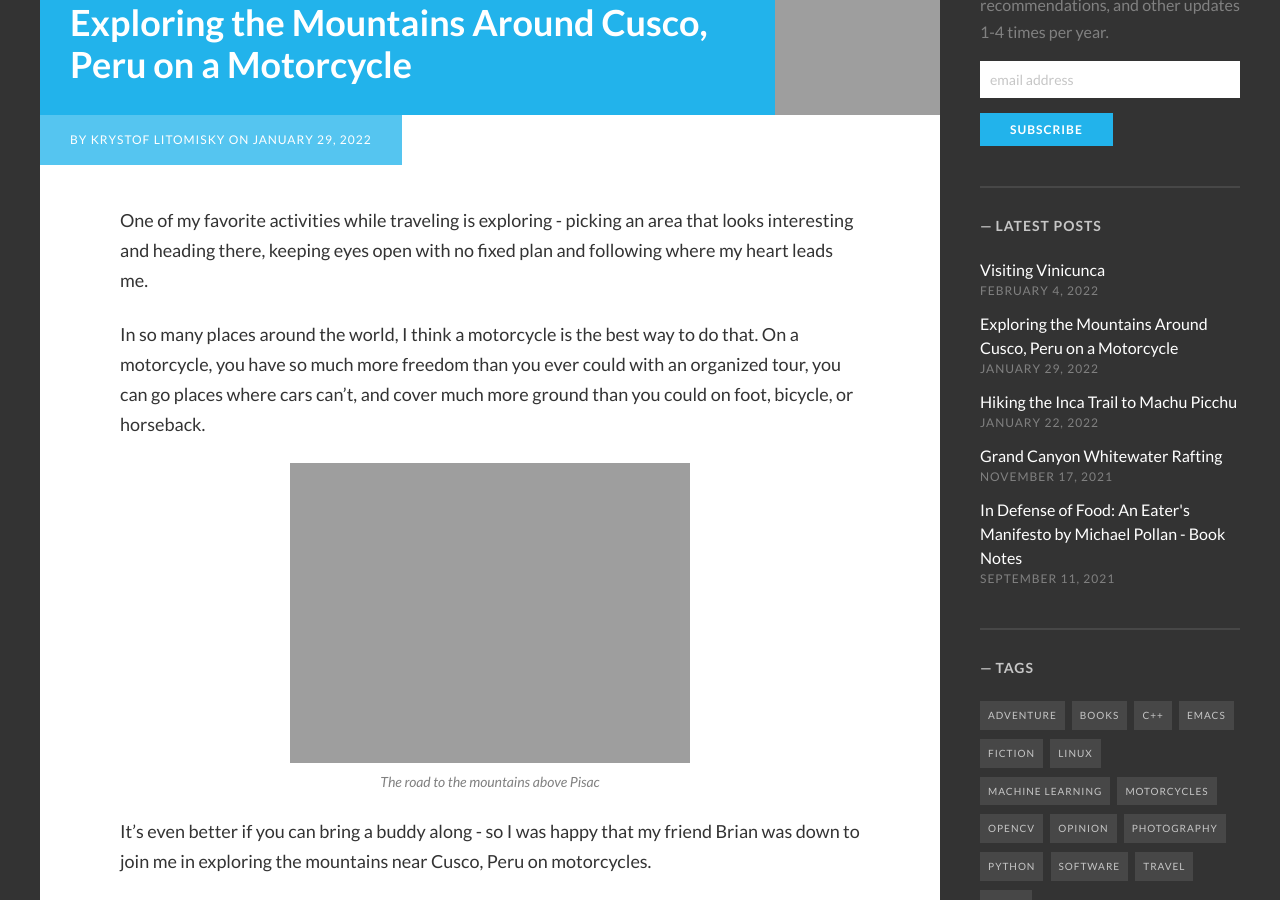
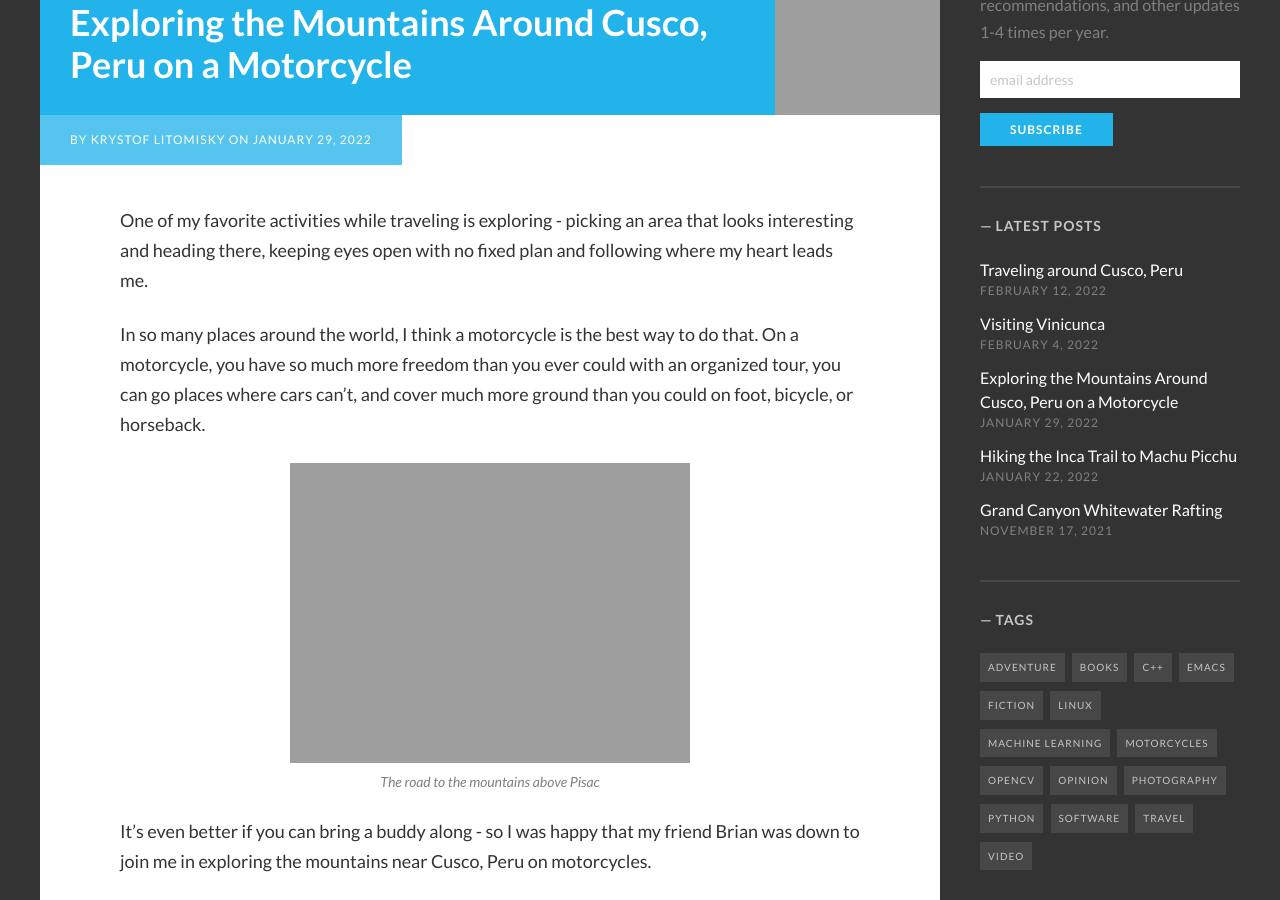
Before and after one commit to krystofl/krystofl.github.io, a Jekyll site: the page built from _posts/2022-01-29-exploring-around-cusco-peru-on-a-motorcycle.md, in a window 1280 px wide and 900 px high, scrolled down 713 px. Built offline with Jekyll 4.4.1, drawn with Linux system fonts in a browser that asks for light colours; some web fonts are replaced; comment, search, counter and statistics services are not loaded; some of the changed lines change nothing that is shown.

Commit message:
Added Cusco post

```diff
--- a/_posts/2022-01-29-exploring-around-cusco-peru-on-a-motorcycle.md
+++ b/_posts/2022-01-29-exploring-around-cusco-peru-on-a-motorcycle.md
@@ -63,6 +63,7 @@
 
 The locals were always curious to see us and happy to chat. We saw many herding flocks of sheep to and from pastures on the mountainsides.
 
+<a name="cholita-with-flock" />
 {% include post_image_full_lightbox.html
    filename="20211228-133157-peru-PXL_20211228_183157449.MP.jpg"
    title="Hanging with some locals tending their flock (spot it behind me!)"
--- /dev/null
+++ b/_posts/2022-02-12-peru.md
@@ -0,0 +1,127 @@
+---
+layout: post
+title: Traveling around Cusco, Peru
+description: "There's lots to see - Machu Picchu, Vinicunca, the countryside, the old town..."
+tags: [Photography, Adventure]
+photos_dir: "2022-02-12-peru"
+banner_image: 20211227-144145-peru-PXL_20211227_194145177.jpg
+---
+
+Cusco, is the regional hub near the Urubamba Valley of the Andes, and the starting point for many adventures near the city, of which easily the most popular is Machu Picchu.
+
+{% include post_image_full_lightbox.html
+   filename="20211227-144342-peru-PXL_20211227_194342124.jpg"
+   title="Plaza de Armas"
+   caption="Plaza de Armas" %}
+
+I spent just shy of two weeks there while I traveled around those sights. I've written up separate posts about the highlights of the trip including...
+
+<!--more-->
+
+[Hiking the Inca Trail to Machu Picchu:](/2022/01/22/inca-trail-to-machu-picchu/)
+
+{% include post_image_full_lightbox.html
+   filename="Inca-trail-COLLAGE.jpg"
+   title="Collage from the Inca trail"
+   caption="" %}
+
+[Riding around the highlands on a Honda Africa Twin:](/2022/01/29/exploring-around-cusco-peru-on-a-motorcycle/)
+
+{% include post_image_full_lightbox.html
+ filename="moto-day-COLLAGE.jpg"
+ title="Collage from riding the Honda Africa Twin around the mountains near Pisac"
+ caption="" %}
+
+[Hiking up to Vinicunca, the Rainbow Mountain:](/2022/02/04/vinicunca/)
+
+{% include post_image_full_lightbox.html
+   filename="Vinicunca-COLLAGE.jpg"
+   title="Collage from Vinicunca"
+   caption="" %}
+
+Cusco itself is worth mentioning, too, so I wanted to tie things together in this post. Cusco is an old city, with much of its infrastructure being built by Spanish Conquistadores on top of older Inca foundations. The streets around the city center are narrow and mostly one-way:
+
+{% include post_image_full_lightbox.html
+   filename="20211222-191553-peru-PXL_20211223_001553458.NIGHT.jpg"
+   title="A Cusco street at night"
+   caption="A Cusco street at night" %}
+
+Often it feels like this infrastructure is creaking, and the city drowning in smog and pollution from old diesel-burning cars that are far too many for its narrow streets. We visited the city in December 2021, and were told that the visitor numbers were lower than normal due to Covid... I struggle to imagine how bad it must normally be. The city has a population of around 430,000, and usually welcomes about 2 million tourists per year.
+
+As a result of those reduced Covid numbers, it sometimes felt like we were the only people in some of the hotels we stayed in:
+
+{% include post_image_full_lightbox.html
+   filename="20211222-082438-peru-KXL07640.jpg"
+   title="A mostly-empty hotel in Cusco"
+   caption="A mostly-empty hotel in Cusco" %}
+
+The produce in supermarkets in town was often old and unimpressive, but there was always good fresh produce available in little stalls around town:
+
+{% include post_image_full_lightbox.html
+   filename="20211227-092536-peru-IMG_8894.jpg"
+   title="Krystof buys fruit from a small stall selling fruit"
+   caption="Krystof buys fruit from a small stall selling fruit" %}
+
+{% include post_image_full_lightbox.html
+   filename="20211222-073925-peru-KXL07589.jpg"
+   title="Iglesia y Convento de San Francisco de Asís "
+   caption="Iglesia y Convento de San Francisco de Asís " %}
+
+{% include post_image_full_lightbox.html
+   filename="20211228-211120-peru-PXL_20211229_021120711.NIGHT.jpg"
+   title="Plaza de Armas at night"
+   caption="Plaza de Armas at night" %}
+
+{% include post_image_full_lightbox.html
+   filename="20211223-050634-peru-KXL07676-Pano.jpg"
+   title="Cusco from the Mirador desde el Cristo Blanco"
+   caption="Cusco from the Mirador desde el Cristo Blanco" %}
+
+{% include post_image_full_lightbox.html
+   filename="20211227-144145-peru-PXL_20211227_194145177.jpg"
+   title="Iglesia de la Companía de Jesús"
+   caption="Iglesia de la Companía de Jesús" %}
+
+{% include post_image_full_lightbox.html
+   filename="20211230-141344-peru-PXL_20211230_191344526.jpg"
+   title="One of Cusco's narrow streets"
+   caption="One of Cusco's narrow streets" %}
+
+{% include post_image_full_lightbox.html
+   filename="20211227-115300-peru-PXL_20211227_165300322.jpg"
+   title="Cholitas walk with alpacas through Cusco"
+   caption="Cholitas walk with alpacas through Cusco" %}
+
+These cholitas are obviously walking the streets of Cusco in search of tourists who want to get a picture with them for a small tip, but the same dresses are routinely worn by locals outside of the city on a daily basis. See, for example, [this photo from the countryside](/2022/01/29/exploring-around-cusco-peru-on-a-motorcycle#cholita-with-flock).
+
+{% include post_image_full_lightbox.html
+   filename="20211222-054604-peru-KXL07582.jpg"
+   title="Museo de Arte Contemporáneo"
+   caption="Museo de Arte Contemporáneo" %}
+
+{% include post_image_full_lightbox.html
+   filename="20211223-044602-peru-KXL07670-Pano.jpg"
+   title="A poor neighborhood in Cusco"
+   caption="" %}
+
+{% include post_image_full_lightbox.html
+   filename="20211222-074714-peru-KXL07600.jpg"
+   title="Plants for decorating pesebres (crafted nativity scenes) for sale"
+   caption="Plants for decorating pesebres (crafted nativity scenes) for sale" %}
+
+{% include post_image_full_lightbox.html
+   filename="20211222-074351-peru-KXL07598.jpg"
+   title="Iglesia y Convento de San Francisco de Asís"
+   caption="Iglesia y Convento de San Francisco de Asís" %}
+
+There was a noticeable number of street dogs in Cusco, but unlike the street dogs in, say, the Philippines, these all looked healthy and well-fed, and were treated well by the locals.
+
+Also interesting is that everyone here kept their dogs off-leash all the time, even when walking through a busy plaza or a narrow sidewalk next to a busy street. The dogs were all well-trained, and this expectation and responsibility understood by all. It worked well - I saw no dog-behavior issues during my entire time here.
+
+This was a pleasant contrast to the US. One time I took a happy pack of 5 dogs (4 them puppies a few months old) jogging through a park, and took all of them off the leash. They all kept to within a few yards of me, and we were having a jolly old time, and happily letting everyone around us get with their business... until a police officer stopped me.
+
+The officer reminded me that my dogs were, in fact, supposed to be on a leash, but he was also convinced by the overwhelming love emanating from our pack that he did not give me a ticket. During our pleasant conversation, he told me that most of the dog bite incidents police get called to are with dogs that were on a leash - dogs whose owners had no clue what they were doing, who did not train their dogs properly. This leads to dogs who have very little confidence in themselves and lash out.
+
+We could learn some things from our Peruvian friends here.
+
+Thanks for a great time, Peru!
```
